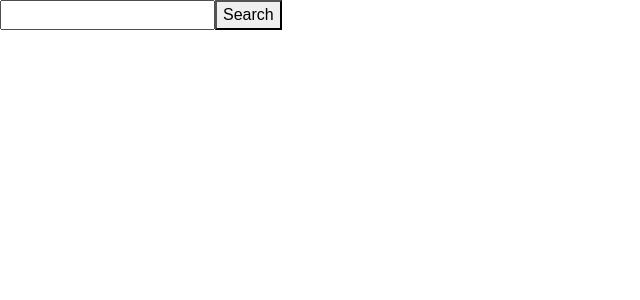
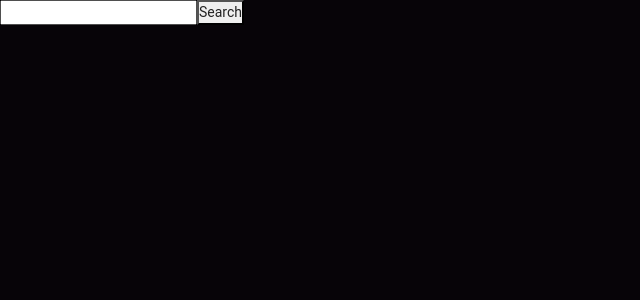
Before and after one commit to debonyschmidt/react_moviesco, a React (Create React App) app: page / in a window 1280 px wide. Shown: the top 300 px of the page, without its empty margins (0-640 px from the left). Built offline with nearby package versions, Linux system fonts and the light colour scheme; the HTML template or start-up script is replaced by a standard one.

Commit message:
Update Bootstrap to React & Start Style

```diff
--- a/package.json
+++ b/package.json
@@ -4,9 +4,12 @@
   "private": true,
   "dependencies": {
     "axios": "^0.19.0",
+    "bootstrap": "^4.4.1",
     "react": "^16.12.0",
+    "react-bootstrap": "^1.0.0-beta.16",
     "react-dom": "^16.12.0",
-    "react-scripts": "1.1.5"
+    "react-scripts": "1.1.5",
+    "styled-components": "^4.4.1"
   },
   "scripts": {
     "start": "react-scripts start",
--- a/src/App.js
+++ b/src/App.js
@@ -1,5 +1,8 @@
 import React, { Component } from 'react';
 import Axios from 'axios';
+import GlobalStyle from './Components/styles/global';
+import Card from 'react-bootstrap/Card';
+import Button from 'react-bootstrap/Button';
 
 class App extends Component {
   state = {
@@ -28,17 +31,23 @@ class App extends Component {
 
     const getTitle = movieTitle.map((name) =>
 
-      <div className="card" key={name.id} style={{width: "18rem"}}>
-        <img src={"https://image.tmdb.org/t/p/original"+name.poster_path} className="card-img-top" alt="..."></img>
-          <h5 className="card-title">{name.title}</h5>
-          <p className="card-text">{name.overview}</p>
-          <a href="#" className="btn btn-primary">More...</a>
-      </div>
+      <Card style={{ width: '18rem' }}>
+      <Card.Img variant="top" src={"https://image.tmdb.org/t/p/original"+name.poster_path}/>
+      <Card.Body>
+        <Card.Title>{name.title}</Card.Title>
+        <Card.Text>
+          {name.overview}
+        </Card.Text>
+        <Button variant="primary">More...</Button>
+      </Card.Body>
+      </Card>
 
-      )
+    )
 
     return (
+
       <div className="App">
+        <GlobalStyle />
         <input type="text" onChange={this.searchHandler}/>
         <button onClick={this.handleChange}>Search</button>
         <div>{getTitle}</div>
--- /dev/null
+++ b/src/Components/styles/global.js
@@ -0,0 +1,28 @@
+import { createGlobalStyle } from 'styled-components';
+
+export default createGlobalStyle`
+* {
+  margin: 0;
+  padding: 0;
+  outline: 0;
+}
+
+html, body, #root {
+  min-height: 100%;
+}
+
+body {
+  background: #070408;
+  -webkit-font-smoothing: antialiased !important;
+}
+
+body, input, button {
+  color: #222;
+  font-size: 14px;
+  font-family: 'Roboto', Arial, Helvetica, sans-serif;
+}
+
+button {
+  cursor: pointer;
+}
+`;
```
Also changed, not shown: 1 other file (tests, documents, lock files or other folders).
